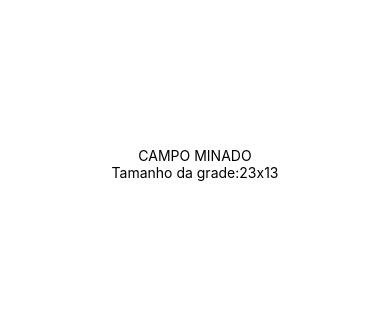
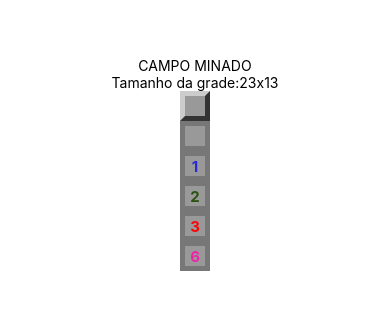
Before and after one commit to Maycdouglas/campoMinado, a React Native app: screen / in a window 390 px wide. Shown: the part 258-568 px from the top of the page. Built offline with nearby package versions, Linux system fonts and the light colour scheme.

Commit message:
cria o componente field

```diff
--- a/App.js
+++ b/App.js
@@ -2,6 +2,7 @@
 import React, { Component } from 'react';
 import { StyleSheet, Text, View } from 'react-native';
 import params from './src/params';
+import Field from './src/components.js/Field';
 
 export default class App extends Component {
   render() {
@@ -12,6 +13,12 @@
             {params.getRowsAmount()}x{params.getColumnsAmount()}
         </Text>
         <StatusBar style="auto" />
+        <Field></Field>
+        <Field opened/>
+        <Field opened nearMines={1}/>
+        <Field opened nearMines={2}/>
+        <Field opened nearMines={3}/>
+        <Field opened nearMines={6}/>
       </View>
     );
   }
--- /dev/null
+++ b/src/components.js/Field.js
@@ -0,0 +1,53 @@
+import React from "react";
+import { View, StyleSheet, Text, _Text } from 'react-native';
+import params from '../params';
+
+export default props => {
+    const { mined, opened, nearMines } = props
+
+    const styleField = [styles.field]
+    if(opened) styleField.push(styles.opened)
+    if(styleField.length === 1) styleField.push(styles.regular)
+
+    let color = null
+    if (nearMines > 0) {
+        if (nearMines == 1) color = '#2A28D7'
+        if (nearMines == 2) color = '#2B520F'
+        if (nearMines > 2 && nearMines < 6) color = '#F9060A'
+        if (nearMines >= 6) color = '#F221A9'
+    }
+
+    return (
+        <View style={styleField}>
+            {!mined && opened && nearMines > 0 ?
+                <Text style={[styles.label, { color: color }]}>
+                    {nearMines}
+                </Text> : false }
+        </View>
+    )
+}
+
+const styles = StyleSheet.create({
+    field: {
+        height: params.blockSize,
+        width: params.blockSize,
+        borderWidth: params.borderSize,
+    },
+    regular: {
+        backgroundColor: '#999',
+        borderLeftColor: '#CCC',
+        borderTopColor: '#CCC',
+        borderRightColor: '#333',
+        borderBottomColor: '#333',
+    },
+    opened: {
+        backgroundColor: '#999',
+        borderColor: '#777',
+        alignItems: 'center',
+        justifyContent: 'center',
+    },
+    label: {
+        fontWeight: 'bold',
+        fontSize: params.fontSize,
+    }
+})
```
